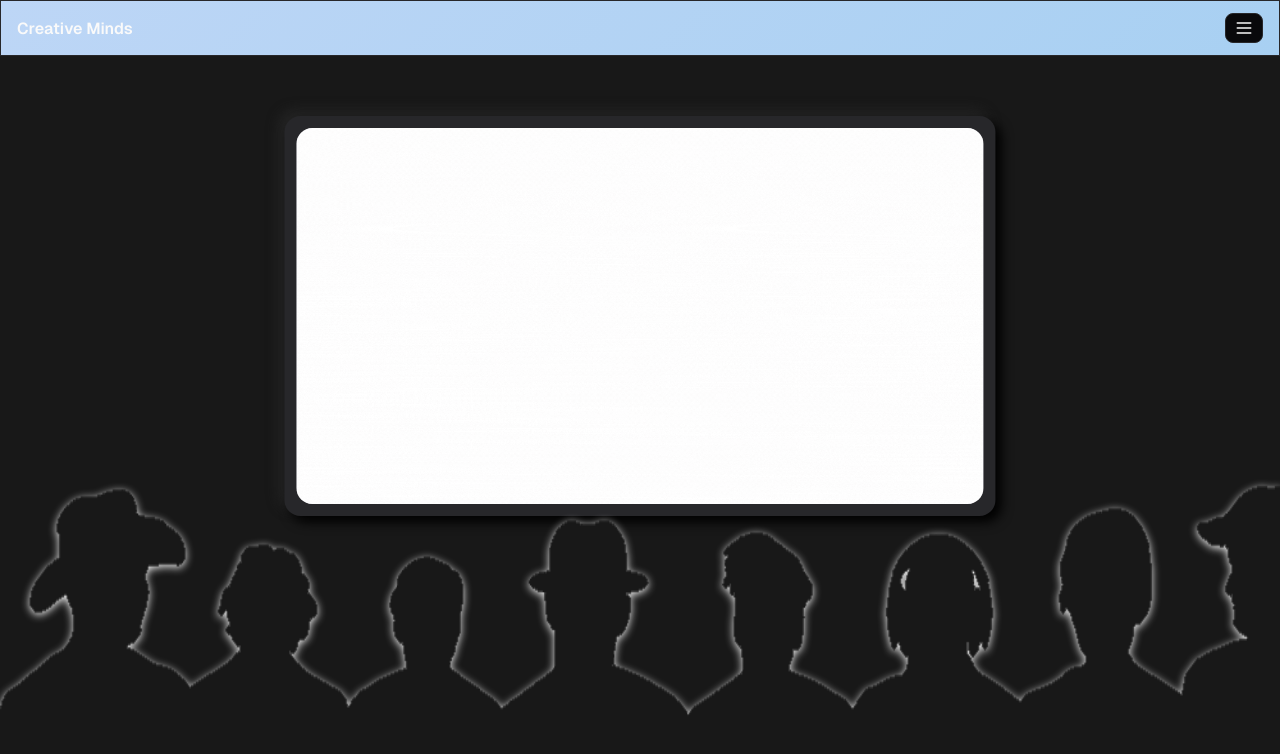
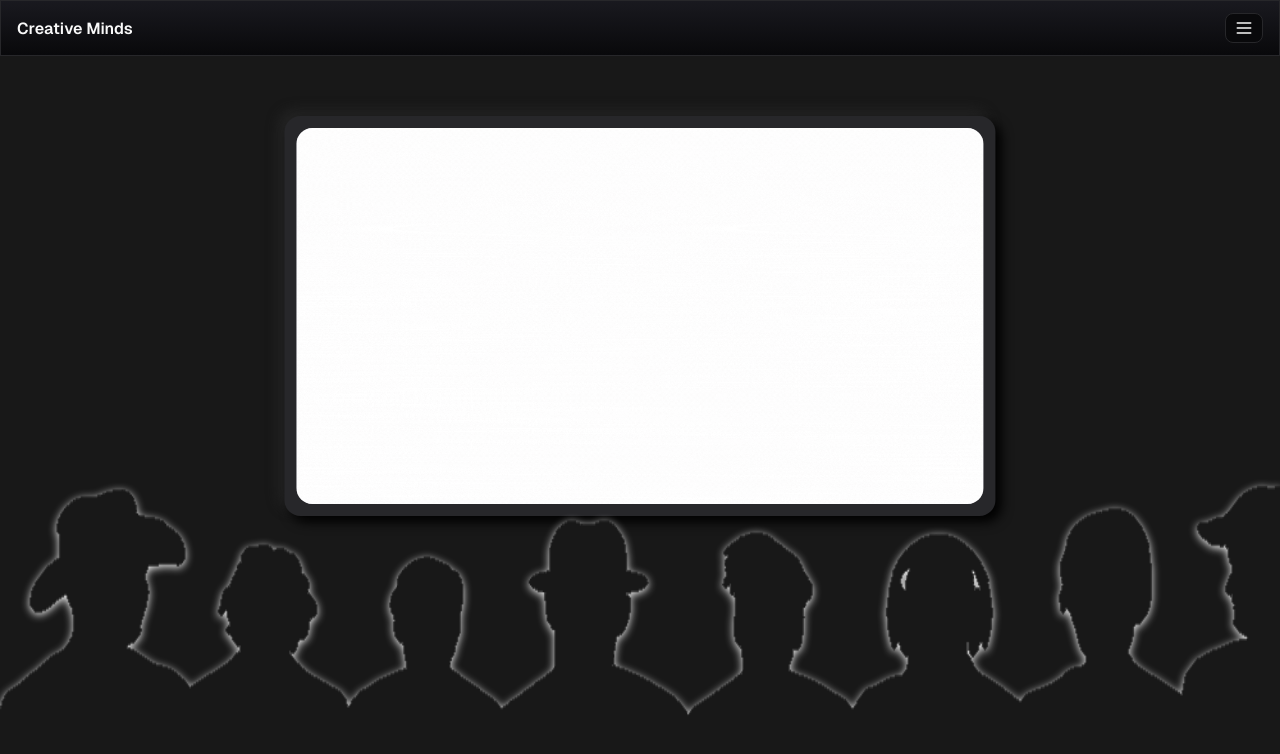
Before and after one commit to Vishal-Pattar/MindCare, a React (Create React App) app: page / in a window 1280 px wide. Shown: the top 754 px of the page. Built offline with nearby package versions, Linux system fonts and the light colour scheme.

Commit message:
Updated theme.css

```diff
--- a/src/theme.css
+++ b/src/theme.css
@@ -1,4 +1,4 @@
-:root {
+.test-theme {
   /* Background Colors */
   --bg-main: #f2f7ff; /* Light, soft blue for main background */
   --bg-content: #e0ebf9; /* Slightly darker blue for content background */
```
